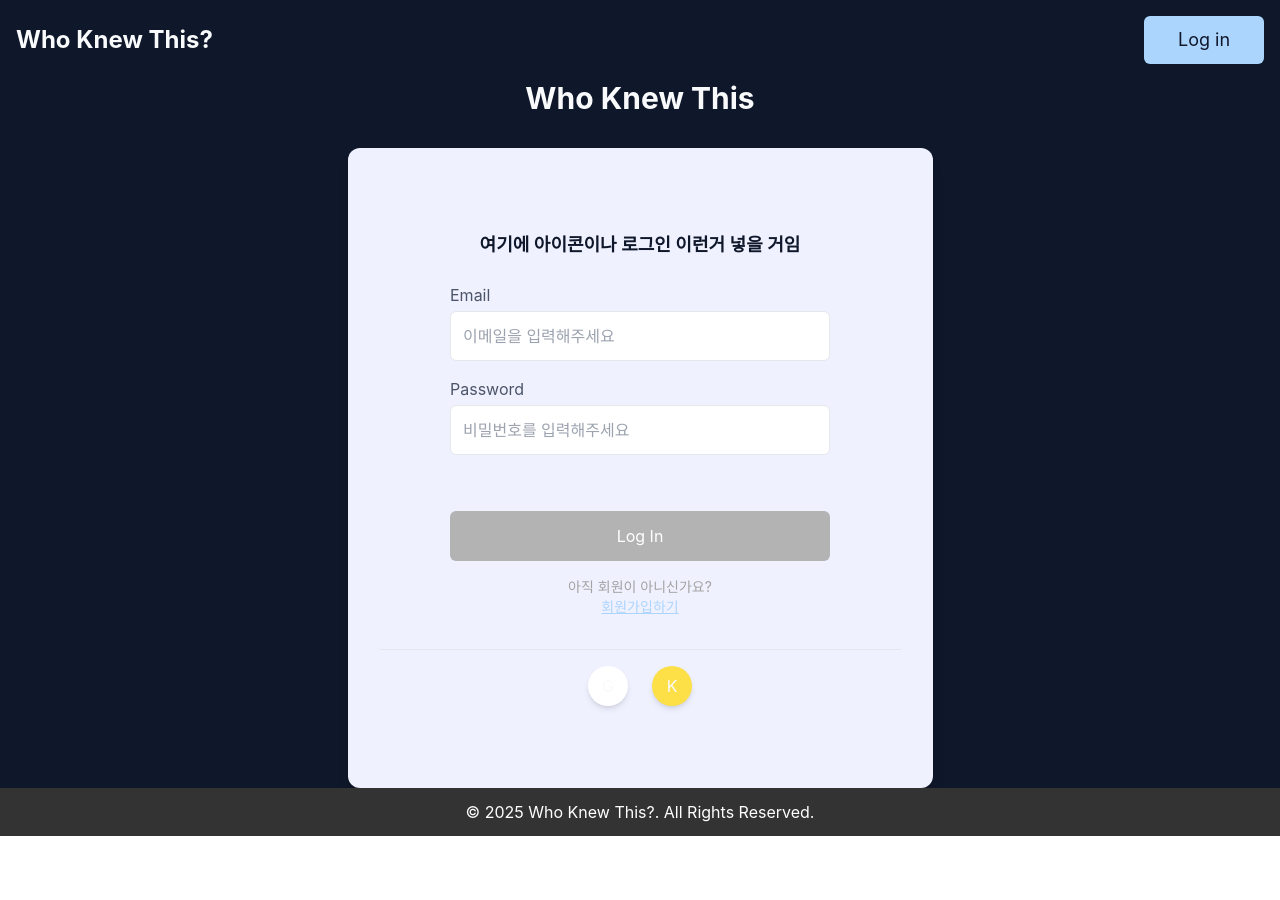
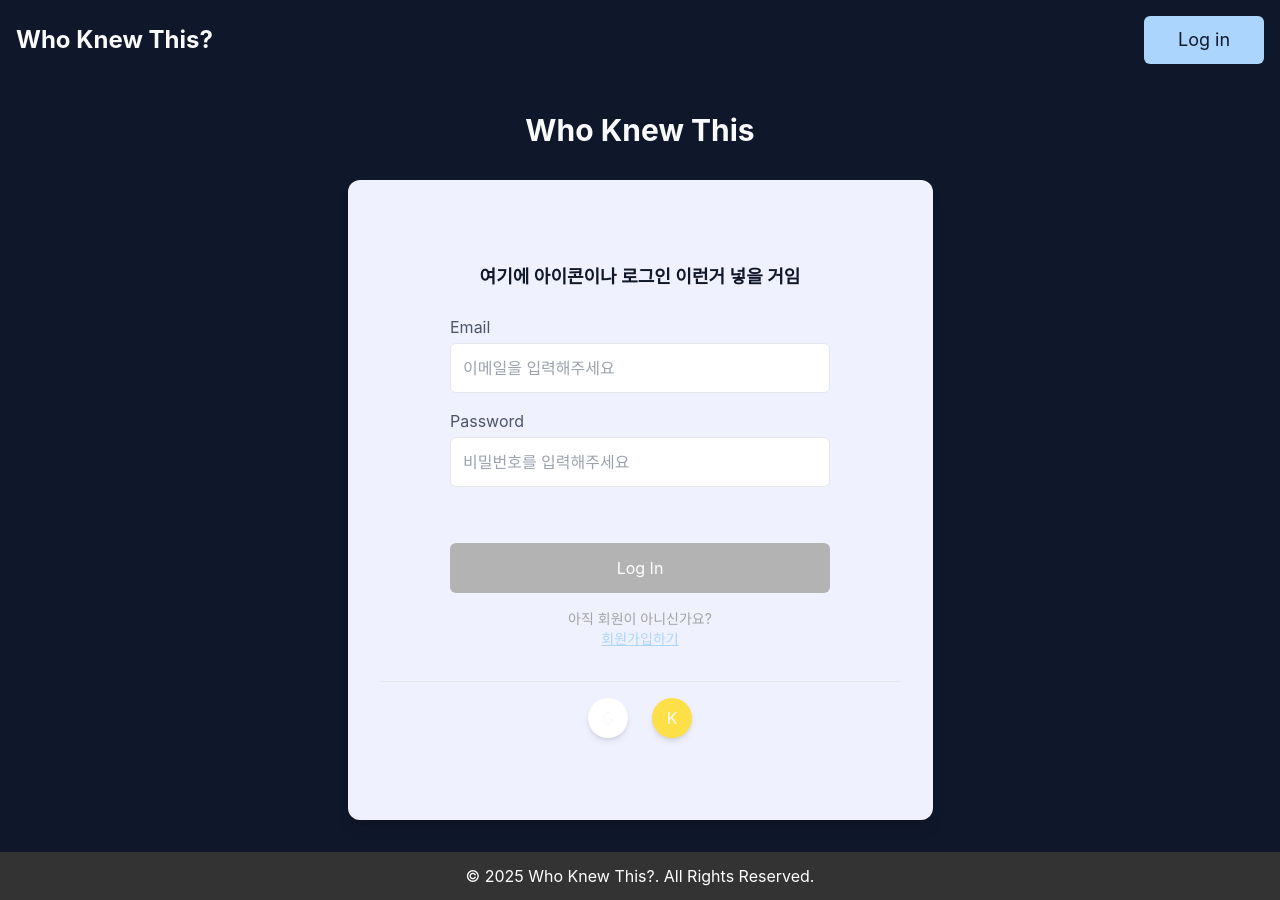
Before and after one commit to WhoKnewThis/who-knew-this-front, a React (Create React App) app: page /login in a window 1280 px wide. Before the commit the page ends 836 px from the top, so only its background shows below. Built offline with nearby package versions, Linux system fonts and the light colour scheme.

Commit message:
fix loginpage

```diff
--- a/src/pages/LoginPage.tsx
+++ b/src/pages/LoginPage.tsx
@@ -8,7 +8,7 @@ export default function LoginPage() {
   const isFormValid = email.trim() !== "" && password.trim() !== "";
 
   return (
-    <div className="flex flex-col items-center justify-center text-text-primary">
+    <div className="m-8 flex flex-col items-center justify-center text-text-primary">
       {/* 상단 타이틀 */}
       <h1 className="text-3xl font-bold mb-8">Who Knew This</h1>
 
```
